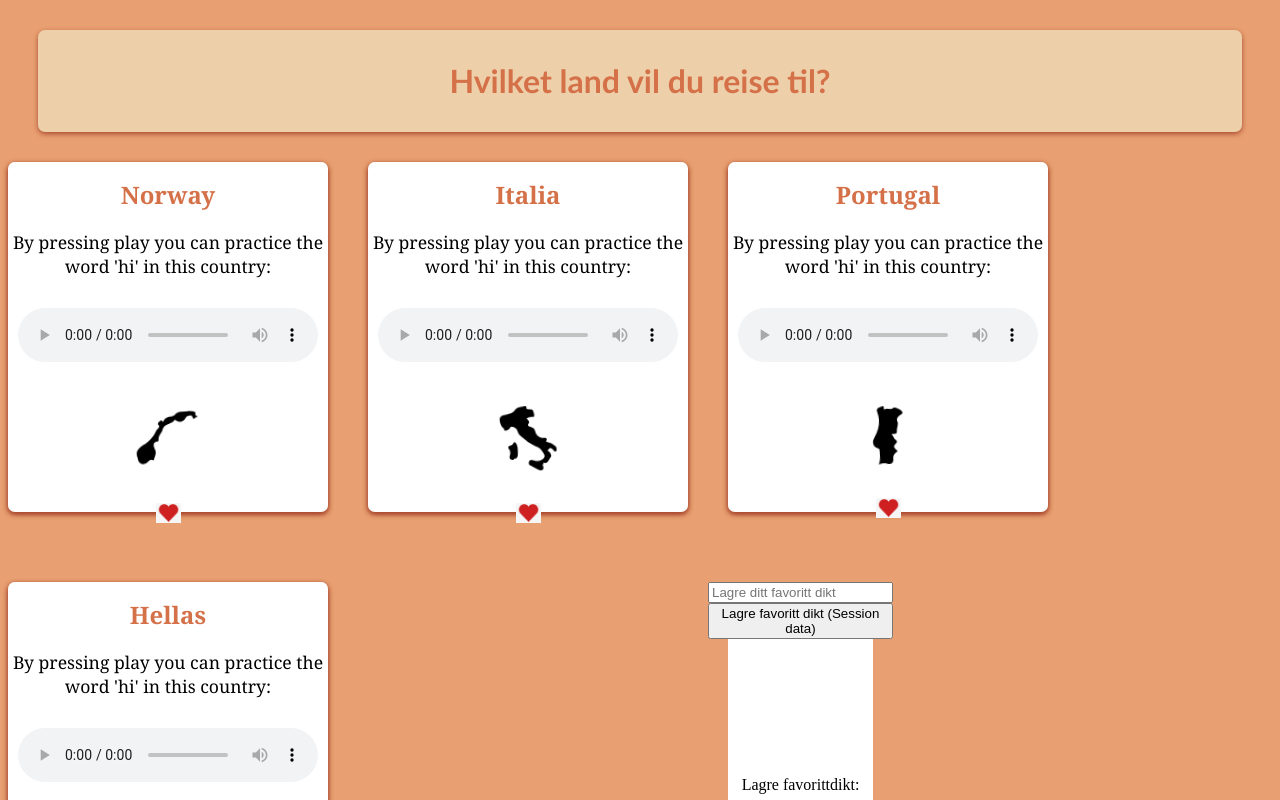
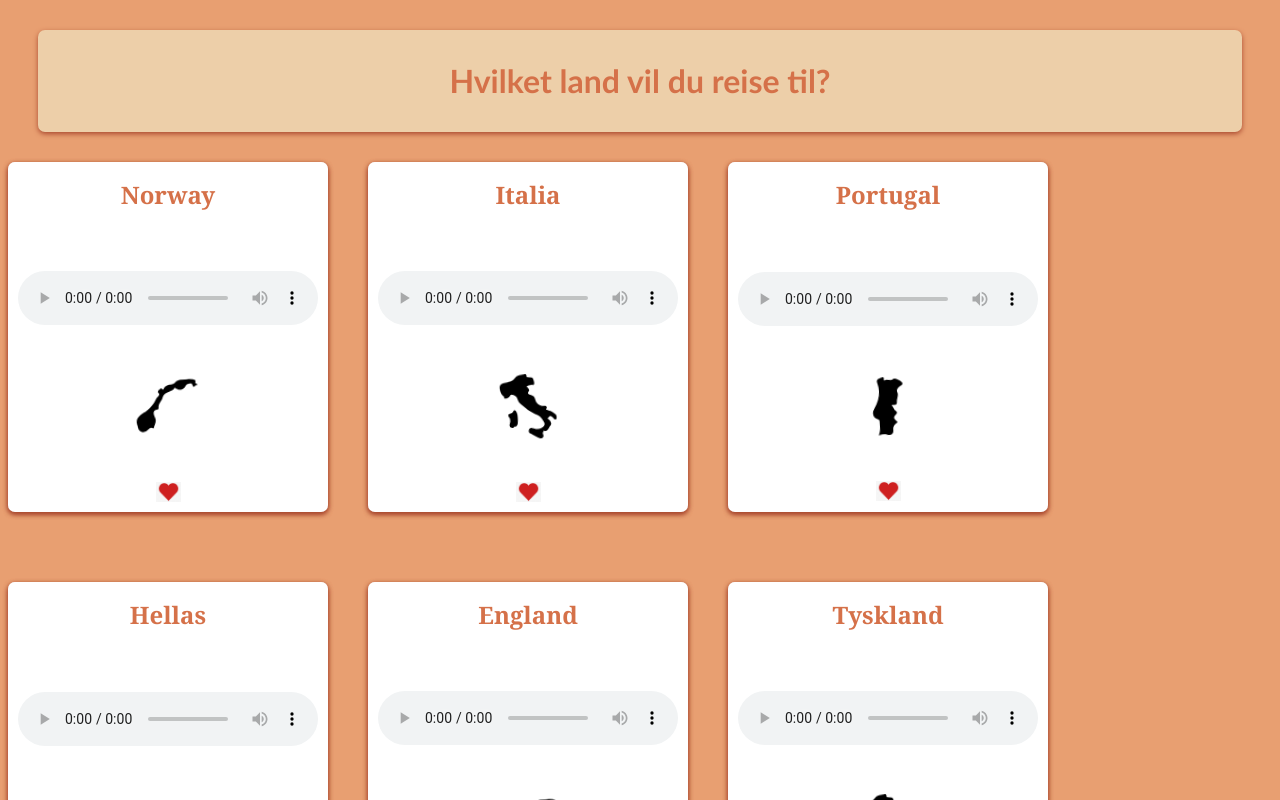
Before and after one commit to livemelkild/CountryFavourites, a React (Create React App) app in the folder prosjekt_2/: page /country in a window 1280 px wide. Shown: the top 800 px of the page. Built offline with nearby package versions, Linux system fonts and the light colour scheme; no server answers.

Commit message:
new countries

```diff
--- a/prosjekt_2/src/App.js
+++ b/prosjekt_2/src/App.js
@@ -4,6 +4,7 @@ import SessionStorage from "./components/SessionStorage";
 import Country_spec from "./components/Country_spec";
 import Start_page from "./components/Start_page";
 import {BrowserRouter as Router, Switch, Route} from "react-router-dom";
+
 
 function App() {
   return (
@@ -17,6 +18,7 @@ function App() {
       </Router>
 
 
+
     </div>
   );
 };
--- a/prosjekt_2/src/components/Country.jsx
+++ b/prosjekt_2/src/components/Country.jsx
@@ -35,6 +35,7 @@ function Country(props) {
           <div id = "sound">
             <audio controls src = {props.sound} />
           </div>
+
             <div id ="image_style" onClick = {props.onClick}>
             <div id = "image">
               <img src = {process.env.PUBLIC_URL + props.img} alt = "img"/>
--- a/prosjekt_2/src/components/Country_spec.jsx
+++ b/prosjekt_2/src/components/Country_spec.jsx
@@ -2,6 +2,8 @@ import React, {useState, useEffect} from "react";
 import Country from "./Country";
 import SessionStorage from "./SessionStorage";
 import {Link} from "react-router-dom";
+
+import usePoem from "./usePoem";
 
 //import Map from "../Image/map_1.svg";
 import italian_sound from "./mp3/Italian.mp3";
@@ -11,21 +13,29 @@ import greek_sound from "./mp3/Greek.mp3";
 
 
 function Country_spec(){
-  //Liste over bildene. Liste_1 er over de ulike kartene som dukker opp som startbilde, liste_2 er bildene det skal skiftes til
+
+
+   const poem_italy = JSON.stringify(usePoem("In this short Life"));
+   const poem_norway = JSON.stringify(usePoem("In this short Life"));
+   const poem_greece = JSON.stringify(usePoem("In this short Life"));
+   const poem_portugal = JSON.stringify(usePoem("In this short Life"));
+
+
+
+  let poem_list = [poem_norway, poem_italy,poem_portugal,poem_greece,poem_norway, poem_italy,poem_portugal,poem_greece]
+
     let liste_1 = ["/Image/map_1.svg", "/Image/italy.svg",
-    "/Image/portugal.svg", "/Image/greece.svg" ]
+    "/Image/portugal.svg", "/Image/greece.svg", "/Image/map_1.svg", "/Image/italy.svg",
+    "/Image/portugal.svg", "/Image/greece.svg"  ]
     let liste_2 = ["/Image/viking.svg", "/Image/wine.svg",
+    "/Image/fotball.svg", "/Image/athen.svg","/Image/viking.svg", "/Image/wine.svg",
     "/Image/fotball.svg", "/Image/athen.svg"]
 
-    let names = ["Norway", "Italia", "Portugal", "Hellas"];
-    let sound_list = [norwegian_sound,italian_sound,portuguese_sound, greek_sound]
+    let names = ["Norway", "Italia", "Portugal", "Hellas", "England", "Tyskland", "Frankrike", "Spania"];
+    let sound_list = [norwegian_sound,italian_sound,portuguese_sound, greek_sound, norwegian_sound,italian_sound,portuguese_sound, greek_sound]
 
-// lager variabel for hvert av de første bildene slik at jeg kan endre variabelen til et annet bilde senere
-
-//entrer state til img
-
-    const [img, setImage] = useState([false, false, false, false])
-    const [imageUrls, setImageUrls] = useState([liste_1[0], liste_1[1], liste_1[2], liste_1[3]]);
+    const [img, setImage] = useState([false, false, false, false, false, false, false, false])
+    const [imageUrls, setImageUrls] = useState([liste_1[0], liste_1[1], liste_1[2], liste_1[3], liste_1[4], liste_1[5], liste_1[6], liste_1[7]]);
 
     function swapImage(index, prevState) {
       const imageUrlState = imageUrls;
@@ -50,7 +60,7 @@ function Country_spec(){
               <Country
               name = {names[index]}
               sound = {sound_list[index]}
-              description = "By pressing play you can practice the word 'hi' in this country:"
+              description = {poem_list[index]}
               img = {imageUrls[index]}
               onClick = {() => {
                 changeImage(index, img[index]);
--- /dev/null
+++ b/prosjekt_2/src/components/usePoem.jsx
@@ -0,0 +1,30 @@
+import React, {useState, useEffect} from "react";
+
+
+/*
+interface Ipoem {
+  title: String;
+}
+*/
+
+const usePoem = ( title) => { //skrive inn :string når vi bytter til TS
+  const [poem, setPoem] = useState();
+  const api_url = ("https://poetrydb.org/title/" + title);
+  console.log("hei");
+
+  useEffect(() => {
+
+    async function getPoem() {
+      const response = await fetch (api_url);
+      const data = await response.json();
+      setPoem(data);
+      console.log(data);
+    }
+    if(poem == undefined){
+      getPoem();
+    }
+  })
+  return poem;
+}
+
+export default usePoem;
```
Also changed, not shown: prosjekt_2/src/components/Header.tsx (deleted, +0 -12 lines).
